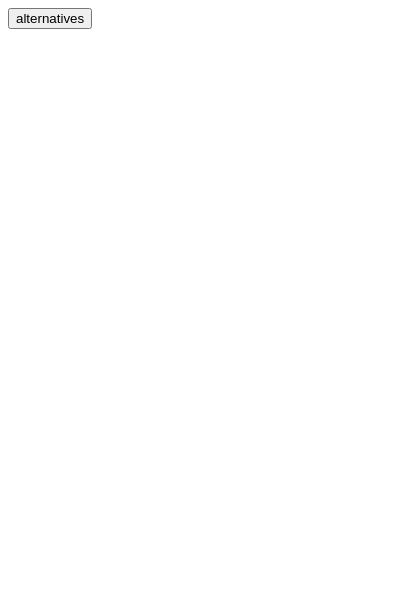
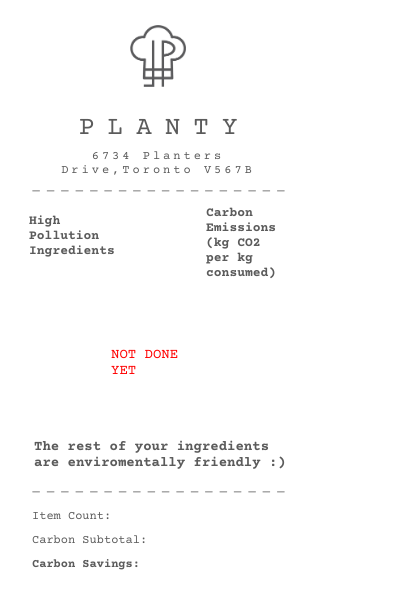
Before and after one commit to Johnson-Su/Planty, a browser extension: page popup.html in a window 400 px wide. Drawn offline with nearby package versions, Linux system fonts and the light colour scheme.

Commit message:
css added and html worked on

```diff
--- /dev/null
+++ b/popup.css
@@ -0,0 +1,203 @@
+body {
+    position: relative;
+    width: 300px;
+    height: 750px;
+    background: F6F5F3;
+  }
+
+  .logo{
+    position: absolute;
+    width: 56px;
+    height: 62px;
+    left: calc(50% - 56px/2);
+    top: 17px;
+  }
+
+  .name{
+    position: absolute;
+    width: 159px;
+    height: 30px;
+    left: calc(50% - 159px/2 + 0.5px);
+    top: 89px;
+
+    font-family: 'Courier Prime', monospace;
+    font-style: normal;
+    font-weight: normal;
+    font-size: 26px;
+    line-height: 30px;
+    /* identical to box height */
+
+    text-align: center;
+    letter-spacing: 0.5em;
+
+    color: #5B5B5B;
+  }
+
+  .line1{
+    position: absolute;
+    width: 253px;
+    height: 14px;
+    left: calc(50% - 253px/2 + 0.5px);
+    top: 160px;
+
+    font-family: 'Courier Prime', monospace;
+    font-style: normal;
+    font-weight: normal;
+    font-size: 12px;
+    line-height: 14px;
+    /* identical to box height */
+
+    text-align: center;
+
+    color: #5B5B5B;
+  }
+
+.adress{
+  position: absolute;
+  width: 202px;
+  height: 28px;
+  left: calc(50% - 202px/2);
+  top: 130px;
+
+  font-family: 'Courier Prime', monospace;
+  font-style: normal;
+  font-weight: normal;
+  font-size: 12px;
+  line-height: 14px;
+  text-align: center;
+  letter-spacing: 0.25em;
+
+  color: #5B5B5B;
+}
+
+.pollution{
+    position: absolute;
+    width: 86px;
+    height: 45px;
+    left: calc(50% - 86px/2 - 86px);
+    top: 193px;
+
+    font-family: 'Courier Prime', monospace;
+    font-style: normal;
+    font-weight: bold;
+    font-size: 13px;
+    line-height: 15px;
+
+    color: #5B5B5B;
+}
+
+.emissions{
+  position: absolute;
+  width: 80px;
+  height: 56px;
+  left: calc(50% - 80px/2 + 88px);
+  top: 185px;
+
+  font-family: 'Courier Prime', monospace;
+  font-style: normal;
+  font-weight: bold;
+  font-size: 13px;
+  line-height: 15px;
+
+  color: #5B5B5B;
+}
+
+.list{
+  position: absolute;
+  width: 93px;
+  height: 16px;
+  left: calc(50% - 93px/2 - 0.5px);
+  top: 325px;
+
+  font-family: 'Courier Prime', monospace;
+  font-style: normal;
+  font-weight: normal;
+  font-size: 14px;
+  line-height: 16px;
+  /* identical to box height */
+
+
+  color: #FF0000;
+}
+
+.restgood{
+  position: absolute;
+  width: 253px;
+  height: 32px;
+  left: calc(50% - 253px/2 + 2.5px);
+  top: 417px;
+
+  font-family: 'Courier Prime', monospace;
+  font-style: normal;
+  font-weight: bold;
+  font-size: 14px;
+  line-height: 16px;
+
+  color: #5B5B5B;
+}
+
+.line2{
+  position: absolute;
+  width: 253px;
+  height: 14px;
+  left: calc(50% - 253px/2 + 0.5px);
+  top: 461px;
+
+  font-family: 'Courier Prime', monospace;
+  font-style: normal;
+  font-weight: normal;
+  font-size: 12px;
+  line-height: 14px;
+  /* identical to box height */
+
+  text-align: center;
+  color: #5B5B5B;
+}
+
+.count{
+  position: absolute;
+  width: 80px;
+  height: 14px;
+  left: calc(50% - 80px/2 - 86px);
+  top: 490px;
+
+  font-family: 'Courier Prime', monospace;
+  font-style: normal;
+  font-weight: normal;
+  font-size: 12px;
+  line-height: 14px;
+  /* identical to box height */
+  color: #5B5B5B;
+}
+
+.subtotal{
+  position: absolute;
+  width: 116px;
+  height: 14px;
+  left: calc(50% - 116px/2 - 68px);
+  top: 514px;
+
+  font-family: 'Courier Prime', monospace;
+  font-style: normal;
+  font-weight: normal;
+  font-size: 12px;
+  line-height: 14px;
+  /* identical to box height */
+  color: #5B5B5B;
+}
+
+.savings{
+  position: absolute;
+  width: 109px;
+  height: 14px;
+  left: calc(50% - 109px/2 - 71.5px);
+  top: 538px;
+
+  font-family: 'Courier Prime', monospace;
+  font-style: normal;
+  font-weight: bold;
+  font-size: 12px;
+  line-height: 14px;
+  /* identical to box height */
+  color: #5B5B5B;
+}
--- a/popup.html
+++ b/popup.html
@@ -1,10 +1,49 @@
-<html lang = "en">
+<!DOCTYPE html>
+<html lang="en">
 <head>
     <meta charset="UTF-8">
-    <title>Document</title>
+    <meta name="viewport" content="width=device-width, initial-scale=1.0">
+    <meta http-equiv="X-UA-Compatible" content="ie=edge">
+    <title>popup</title>
+    <link rel="stylesheet" href="popup.css" />
+    <link href="https://fonts.googleapis.com/css2?family=Courier+Prime:ital,wght@0,400;0,700;1,400;1,700&display=swap" rel="stylesheet">
 </head>
 <body>
-    <button>alternatives</button>
-    <script src = "popup.js" charset = "utf-8"></script>
+
+  <div>
+    <img src="planty.png" class="logo">
+    <h1 class ="name">PLANTY</h1>
+    <p class="adress">6734 Planters Drive,Toronto V567B</p>
+    <p class="line1">_ _ _ _ _ _ _ _ _ _ _ _ _ _ _ _ _ _</p>
+  </div>
+
+  <div>
+    <p class="pollution">
+      High
+      Pollution
+      Ingredients
+    </p>
+    <p class="emissions">
+      Carbon
+      Emissions
+      (kg CO2 per
+      kg consumed)
+    </p>
+    <p class="list">
+      NOT DONE YET
+    </p>
+    <p class="restgood">
+      The rest of your ingredients are enviromentally friendly :)
+    </p>
+    <p class="line2">_ _ _ _ _ _ _ _ _ _ _ _ _ _ _ _ _ _</p>
+  </div>
+
+  <div>
+    <p class="count">Item Count:</p>
+    <p class="subtotal">Carbon Subtotal:</p>
+    <p class="savings">Carbon Savings:</p>
+  </div>
+
+
 </body>
 </html>
```
Also changed, not shown: planty.png (added), 1 other file.
